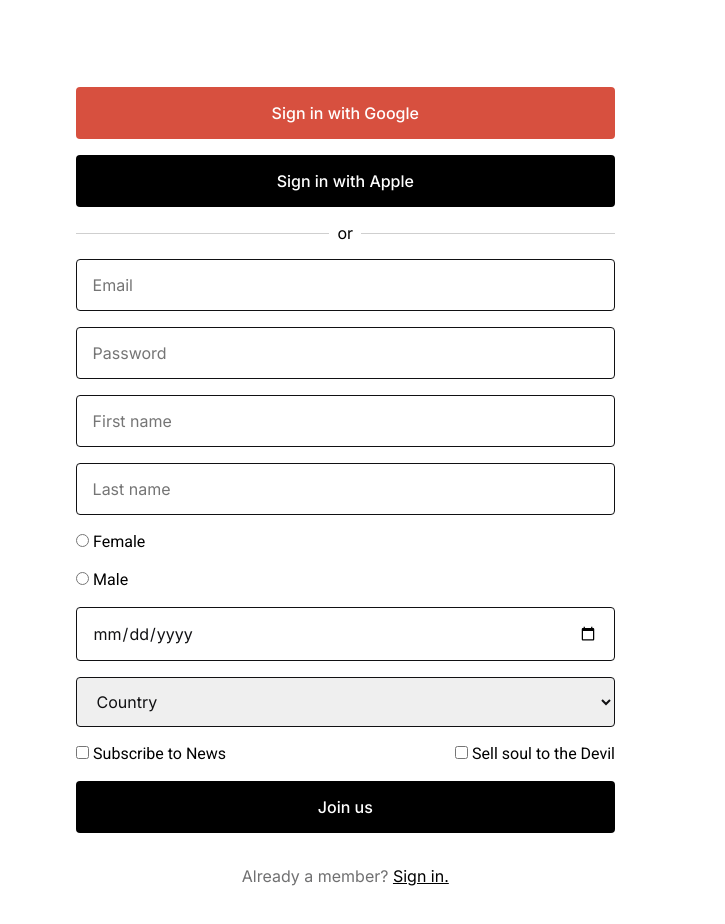
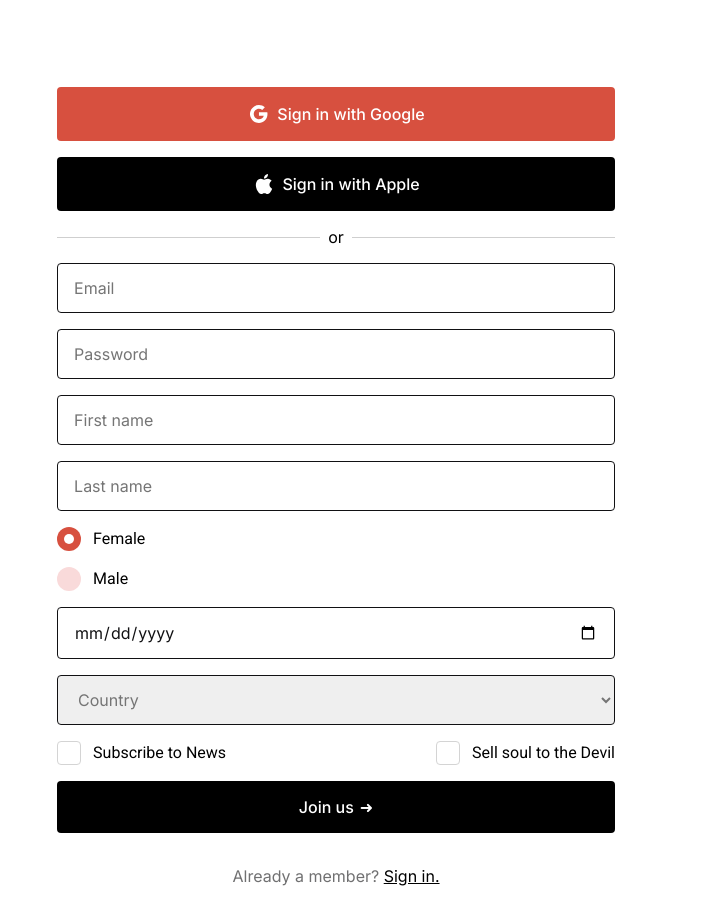
Before and after one commit to Arturs-E/6MD-Forma-HTML-CSS, a plain HTML site: page index.html in a window 1280 px wide. Shown: the full height of the page, 555-1280 px from the left. Drawn offline with Linux system fonts and the light colour scheme.

Commit message:
All elements styled and in place

```diff
--- a/index.html
+++ b/index.html
@@ -15,10 +15,39 @@
         class="form-image"
       />
       <form action="" class="form form-wrapper">
-        <button type="button" class="button button--sign-in-with-google">
+        <button
+          type="button"
+          class="button button--icon button--sign-in-with-google"
+        >
+          <svg
+            width="24"
+            height="24"
+            viewBox="0 0 24 24"
+            fill="none"
+            xmlns="http://www.w3.org/2000/svg"
+            class="button__icon"
+          >
+            <path
+              d="M11.956 10.356V13.807H16.748C16.302 16 14.435 17.26 11.956 17.26C9.06857 17.2202 6.74868 14.8682 6.74868 11.9805C6.74868 9.09275 9.06857 6.74072 11.956 6.70098C13.1562 6.69954 14.3195 7.11605 15.246 7.87898L17.846 5.27898C14.8636 2.65705 10.508 2.31981 7.15758 4.45142C3.80713 6.58303 2.26705 10.6712 3.37827 14.4836C4.4895 18.296 7.98497 20.9164 11.956 20.914C16.423 20.914 20.485 17.665 20.485 11.98C20.4781 11.4326 20.4111 10.8877 20.285 10.355L11.956 10.356Z"
+            />
+          </svg>
           Sign in with Google
         </button>
-        <button type="button" class="button">Sign in with Apple</button>
+        <button type="button" class="button button--icon">
+          <svg
+            width="24"
+            height="24"
+            viewBox="0 0 24 24"
+            fill="none"
+            xmlns="http://www.w3.org/2000/svg"
+            class="button__icon"
+          >
+            <path
+              d="M14.94 5.19C15.3181 4.75428 15.6063 4.24817 15.7882 3.70074C15.9701 3.1533 16.0421 2.57533 16 2C14.8394 2.09369 13.762 2.63956 13 3.52C12.6351 3.94198 12.3586 4.43288 12.1868 4.96364C12.0151 5.49441 11.9516 6.05424 12 6.61C12.5662 6.61472 13.1258 6.4891 13.6356 6.24286C14.1454 5.99662 14.5918 5.63637 14.94 5.19ZM17.46 12.63C17.4667 11.8637 17.6686 11.1118 18.0465 10.4452C18.4244 9.77859 18.966 9.21926 19.62 8.82C19.2073 8.22524 18.6616 7.73483 18.0263 7.38767C17.391 7.04052 16.6835 6.84615 15.96 6.82C14.4 6.66 12.96 7.73 12.13 7.73C11.3 7.73 10.13 6.84 8.83003 6.86C7.98016 6.888 7.15205 7.13578 6.42648 7.57919C5.70091 8.02259 5.10264 8.64648 4.69003 9.39C2.93003 12.45 4.24003 17 6.00003 19.47C6.80003 20.68 7.80003 22.05 9.12003 22C10.44 21.95 10.87 21.18 12.4 21.18C13.93 21.18 14.4 22 15.7 21.97C17 21.94 17.92 20.73 18.76 19.52C19.3551 18.6415 19.8199 17.6816 20.14 16.67C19.3475 16.332 18.6714 15.7693 18.1951 15.0513C17.7188 14.3333 17.4633 13.4916 17.46 12.63Z"
+            />
+          </svg>
+          Sign in with Apple
+        </button>
         <section class="horizontal-divider">
           <div class="horizontal-divider__line"></div>
           <span class="horizontal-divider__text">or</span>
@@ -56,42 +85,65 @@
           class="form__input"
           required
         />
-        <div>
-          <input type="radio" name="gender" id="gender1" value="female" />
-          <label for="gender1" class="form__label">Female</label>
-        </div>
-        <div>
-          <input type="radio" name="gender" id="gender2" value="male" />
-          <label for="gender2" class="form__label">Male</label>
-        </div>
+        <!-- Radio buttons -->
+        <label class="custom-input-container form__label"
+          >Female
+          <input
+            type="radio"
+            name="gender"
+            id="gender1"
+            value="female"
+            class="radio-input"
+            checked
+          />
+          <span class="radio-checkmark"></span>
+        </label>
+        <label class="custom-input-container form__label"
+          >Male
+          <input
+            type="radio"
+            name="gender"
+            id="gender2"
+            value="male"
+            class="radio-input"
+          />
+          <span class="radio-checkmark"></span>
+        </label>
         <input
           type="date"
           name="birthdate"
           id="birthdate"
-          placeholder="Birth year"
-          class="form__input"
+          placeholder="Date of Birth"
+          class="form__input form__input--date"
         />
-        <select name="country" id="country" class="form__input">
+        <select
+          name="country"
+          id="country"
+          class="form__input select__option--first"
+          required
+        >
           <option value="" disabled selected hidden>Country</option>
           <option value="latvia">Latvia</option>
           <option value="estonia">Estonia</option>
           <option value="lithuania">Lithuania</option>
         </select>
+        <!-- Checkboxes -->
         <section class="checkbox-wrapper">
-          <div>
-            <input type="checkbox" name="subscribe-news" id="subscribe-news" />
-            <label for="subscribe-news" class="form__label"
-              >Subscribe to News</label
-            >
-          </div>
-          <div>
-            <input type="checkbox" name="sell-soul" id="sell-soul" />
-            <label for="sell-soul" class="form__label"
-              >Sell soul to the Devil</label
-            >
-          </div>
+          <label class="custom-input-container form__label"
+            >Subscribe to News
+            <input type="checkbox" class="checkbox-input" />
+            <span class="checkbox-checkmark"></span>
+          </label>
+          <label class="custom-input-container form__label"
+            >Sell soul to the Devil
+            <input type="checkbox" class="checkbox-input" />
+            <span class="checkbox-checkmark"></span>
+          </label>
         </section>
-        <button type="button" class="button button--join">Join us</button>
+        <button type="submit" class="button button--icon button--join">
+          Join us
+          <span class="button--icon">&#10140;</span>
+        </button>
         <p class="sign-in__already-member">
           Already a member?
           <span><a href="#" class="sign-in__link">Sign in.</a></span>
--- a/style.css
+++ b/style.css
@@ -37,6 +37,9 @@ font-family: 'Roboto', sans-serif; */
   row-gap: 16px;
 } */
 
+/* //////////////////////////////////////
+Form fields
+////////////////////////////////////// */
 .form-wrapper {
   padding: 47px 80px;
   display: grid;
@@ -47,18 +50,58 @@ font-family: 'Roboto', sans-serif; */
   align-content: start;
 }
 
-@media screen and (max-width: 1200px) {
-  .form-image,
-  .form-wrapper {
-    grid-column: 1 / -1;
-  }
-
-  .form-image {
-    width: auto;
-    max-height: 500px;
-  }
+.horizontal-divider {
+  display: flex;
+  justify-content: center;
+  align-items: center;
+  flex-grow: 1;
+  gap: 8px;
 }
 
+.horizontal-divider__line {
+  width: 100%;
+  height: 1px;
+  background-color: rgba(17, 17, 19, 0.2);
+  flex-shrink: 4;
+}
+
+.horizontal-divider__text {
+  text-align: center;
+  flex-shrink: 1;
+}
+
+.form__input {
+  font-size: 16px;
+  line-height: 22px;
+  color: #111113;
+  padding: 13px 16px;
+  border: 1px solid #111113;
+  border-radius: 4px;
+}
+
+.form__label {
+  font-family: "Roboto", sans-serif;
+  font-weight: 400;
+  font-size: 16px;
+  line-height: 24px;
+  color: #000;
+}
+
+/* Styles the first (disabled) select option in the same
+color as the other placeholders */
+.select__option--first,
+.select__option--first option {
+  color: #111113;
+}
+
+.select__option--first:invalid,
+.select__option--first option[value=""] {
+  color: #757575;
+}
+
+/* ///////////////////////////////////
+Buttons
+/////////////////////////////////// */
 .button {
   width: 100%;
   display: flex;
@@ -83,6 +126,12 @@ font-family: 'Roboto', sans-serif; */
   transition: 0.3s;
 }
 
+.button--icon {
+  display: flex;
+  align-content: center;
+  column-gap: 6px;
+}
+
 .button--sign-in-with-google {
   background-color: #d7503f;
 }
@@ -91,55 +140,18 @@ font-family: 'Roboto', sans-serif; */
   margin-bottom: 16px;
 }
 
-.button--join:active {
+.button:active {
   background-color: #d7503f;
   color: #fff;
 }
 
-.horizontal-divider {
-  display: flex;
-  justify-content: center;
-  align-items: center;
-  flex-grow: 1;
-  gap: 8px;
+.button__icon {
+  fill: currentColor;
 }
 
-.horizontal-divider__line {
-  width: 100%;
-  height: 1px;
-  background-color: rgba(17, 17, 19, 0.2);
-  flex-shrink: 4;
-}
-
-.horizontal-divider__text {
-  text-align: center;
-  flex-shrink: 1;
-}
-
-.form__input {
-  font-size: 16px;
-  line-height: 24px;
-  color: #111113;
-  padding: 13px 16px;
-  border: 1px solid #111113;
-  border-radius: 4px;
-}
-
-.form__label {
-  font-family: "Roboto", sans-serif;
-  font-weight: 400;
-  font-size: 16px;
-  line-height: 22px;
-  color: #000;
-}
-
-.checkbox-wrapper {
-  display: flex;
-  flex-wrap: wrap;
-  column-gap: 26px;
-  justify-content: space-between;
-}
-
+/* //////////////////////////////
+Already a member? Sign in section
+////////////////////////////// */
 .sign-in__already-member {
   font-size: 16px;
   line-height: 22px;
@@ -156,3 +168,135 @@ font-family: 'Roboto', sans-serif; */
 .sign-in__link:hover {
   color: #d7503f;
 }
+
+/* ///////////////////////////////////////
+Custom radio buttons and checkmarks
+////////////////////////////////////////*/
+/* Containers */
+.checkbox-wrapper {
+  display: flex;
+  flex-wrap: wrap;
+  column-gap: 26px;
+  justify-content: space-between;
+  row-gap: 8px;
+}
+
+.custom-input-container {
+  display: flex;
+  align-content: center;
+  position: relative;
+  padding-left: 36px;
+  cursor: pointer;
+  -webkit-user-select: none;
+  -moz-user-select: none;
+  -ms-user-select: none;
+  user-select: none;
+}
+
+/* Radio buttons */
+.radio-input {
+  position: absolute;
+  opacity: 0;
+  cursor: pointer;
+}
+
+.radio-checkmark {
+  position: absolute;
+  top: 0;
+  left: 0;
+  height: 24px;
+  width: 24px;
+  background-color: #f9dada;
+  border-radius: 50%;
+}
+
+.custom-input-container:hover .radio-checkmark {
+  background-color: #d7503f;
+}
+
+.radio-input:checked ~ .radio-checkmark {
+  background-color: #d7503f;
+}
+
+.radio-checkmark:after {
+  content: "";
+  position: absolute;
+  display: none;
+}
+
+.radio-input:checked ~ .radio-checkmark:after {
+  display: block;
+}
+
+.radio-checkmark:after {
+  top: 7px;
+  left: 7px;
+  width: 10px;
+  height: 10px;
+  border-radius: 50%;
+  background: white;
+}
+
+/* Checkboxes */
+.checkbox-input {
+  position: absolute;
+  opacity: 0;
+  cursor: pointer;
+  height: 0;
+  width: 0;
+}
+
+.checkbox-checkmark {
+  position: absolute;
+  top: 0;
+  left: 0;
+  height: 24px;
+  width: 24px;
+  border: 1px solid #d4d4d4;
+  border-radius: 4px;
+}
+
+.custom-input-container:hover .checkbox-checkmark {
+  background-color: #f9dada;
+}
+
+.checkbox-input:checked ~ .checkbox-checkmark {
+  background-color: #d7503f;
+}
+
+.checkbox-checkmark:after {
+  content: "";
+  position: absolute;
+  display: none;
+}
+
+.checkbox-input:checked ~ .checkbox-checkmark:after {
+  display: block;
+}
+
+.checkbox-checkmark:after {
+  left: 7px;
+  top: 3px;
+  width: 5px;
+  height: 10px;
+  border: solid white;
+  border-width: 0 3px 3px 0;
+  -webkit-transform: rotate(45deg);
+  -ms-transform: rotate(45deg);
+  transform: rotate(45deg);
+}
+
+/* /////////////////////////////////////
+Media queries
+///////////////////////////////////// */
+@media screen and (max-width: 1200px) {
+  .form-image,
+  .form-wrapper {
+    grid-column: 1 / -1;
+  }
+
+  .form-image {
+    width: auto;
+    max-height: 500px;
+  }
+}
```
